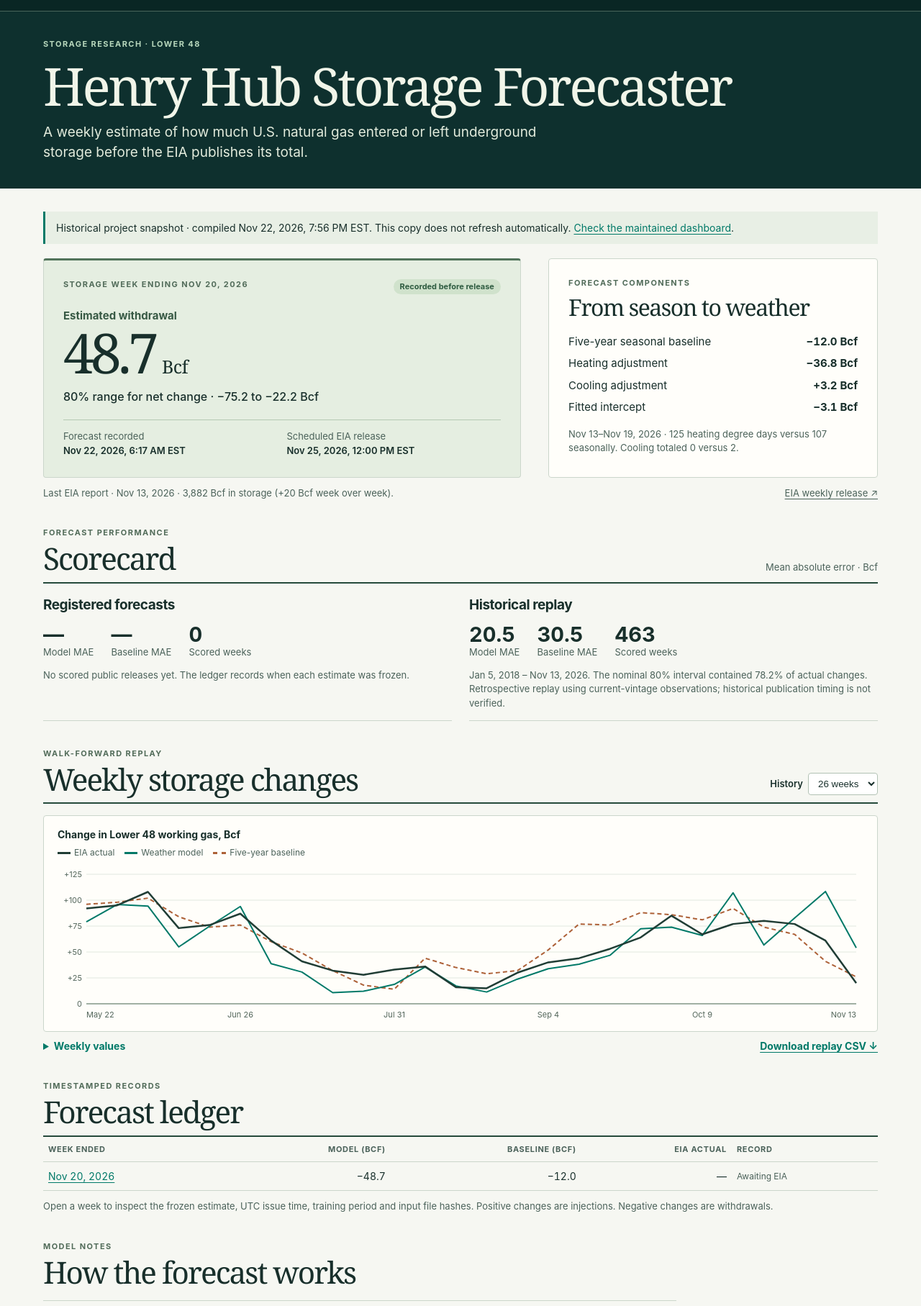
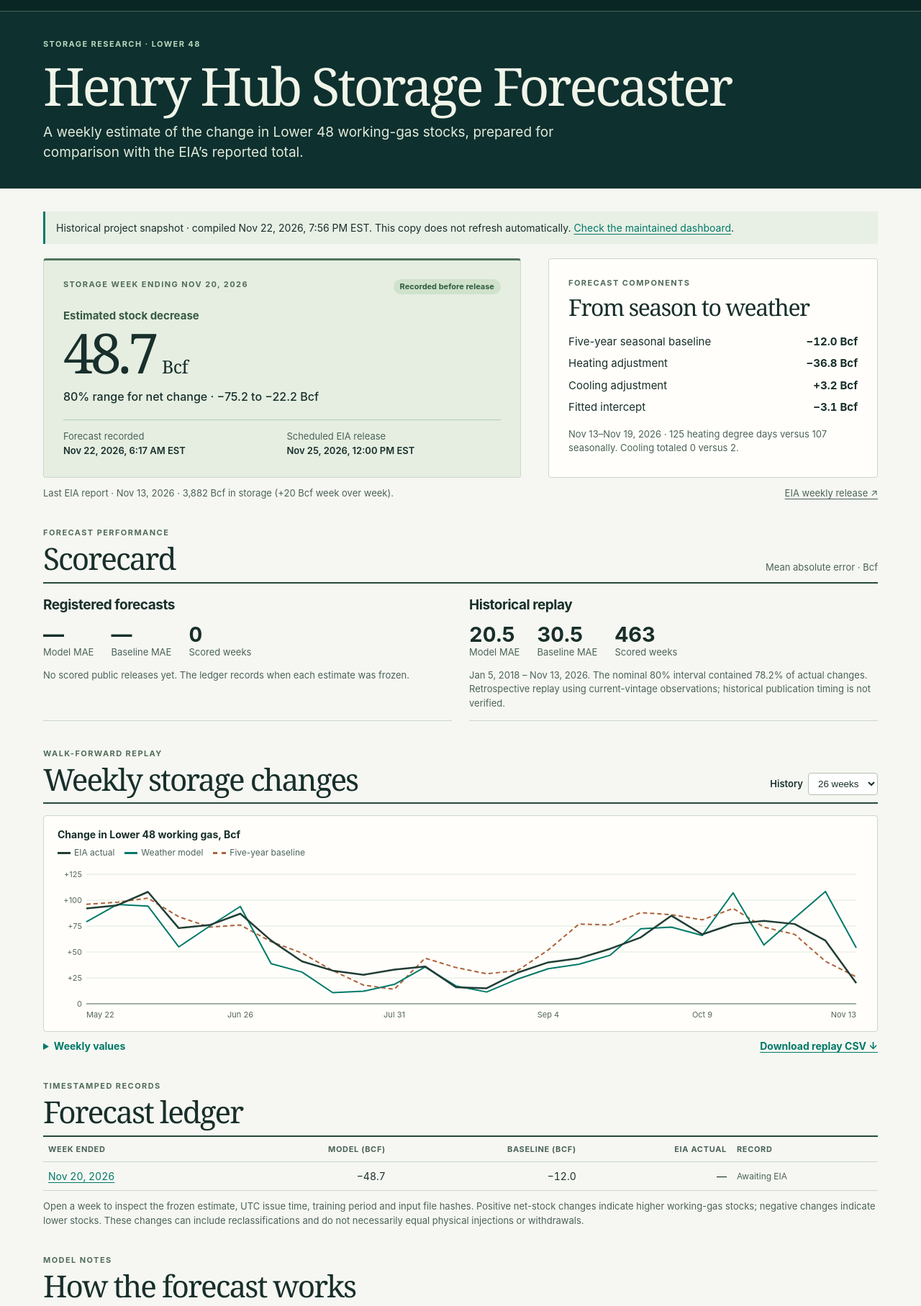
Before and after one commit to NeuraX-JB/henry-hub-storage-forecaster, a plain HTML site: page lab/storage/index.html in a window 1280 px wide. Shown: the part 46-1861 px from the top of the page at 72% size. Drawn offline with Linux system fonts and the light colour scheme.

Commit message:
Clarify working-gas stock changes and weekly table units

```diff
--- a/lab/storage/app.js
+++ b/lab/storage/app.js
@@ -53,7 +53,7 @@ function forecast(s) {
     return;
   }
   text("status", forecastStatus(s));
-  text("direction", d.forecast < 0 ? "Estimated withdrawal" : d.forecast > 0 ? "Estimated injection" : "Estimated change");
+  text("direction", d.forecast < 0 ? "Estimated stock decrease" : d.forecast > 0 ? "Estimated stock increase" : "Estimated stock change");
   text("number", format(Math.abs(d.forecast), 1));
   byId("number").append(el("small", "Bcf"));
   text("range", "80% range for net change · " + sign(d.low, 1) + " to " + sign(d.high, 1) + " Bcf");
--- a/lab/storage/index.html
+++ b/lab/storage/index.html
@@ -7,7 +7,7 @@
 <body><a class="skip" href="#main">Skip to forecast</a>
 <header><div class="shell nav"><a class="brand" href="../../"><svg aria-hidden="true" viewBox="0 0 34 27"><path d="M2 21l8-10 6 5 9-13M15 24l7-8 5 3 5-7"/></svg>Gas Research <span>/ Lab</span></a><nav aria-label="Sections"><a href="#scores">Scorecard</a><a href="#method">Method</a></nav></div></header>
 <main id="main">
-<section class="hero"><div class="shell"><p class="over">Storage research · Lower 48</p><h1>Henry Hub Storage Forecaster</h1><p class="intro">A weekly estimate of how much U.S. natural gas entered or left underground storage before the EIA publishes its total.</p></div></section>
+<section class="hero"><div class="shell"><p class="over">Storage research · Lower 48</p><h1>Henry Hub Storage Forecaster</h1><p class="intro">A weekly estimate of the change in Lower 48 working-gas stocks, prepared for comparison with the EIA’s reported total.</p></div></section>
 <div class="shell body"><p class="snapshot">Historical project snapshot · compiled <time id="as-of">23 November 2026</time>. This copy does not refresh automatically. <a href="https://neurax-jb.github.io/Henry-Hub-Futures-Curve-Explorer-How-the-Natural-Gas-Market-prices-winter/lab/storage/">Check the maintained dashboard</a>.</p><p id="load" role="status">Loading forecast archive…</p>
 <noscript><p>Enable JavaScript to explore the charts, or <a href="backtest.csv">download the historical forecasts as CSV</a>.</p></noscript>
 <div id="app" hidden>
@@ -27,9 +27,9 @@
 
 <section class="section"><div class="section-heading"><div><p class="over">Walk-forward replay</p><h2>Weekly storage changes</h2></div><label class="select-label">History <select id="weeks"><option value="13">13 weeks</option><option value="26" selected>26 weeks</option><option value="52">52 weeks</option></select></label></div>
 <figure class="chart-frame" aria-labelledby="chart-caption"><figcaption id="chart-caption">Change in Lower 48 working gas, Bcf</figcaption><div class="legend"><span class="actual">EIA actual</span><span class="model">Weather model</span><span class="base">Five-year baseline</span></div><svg id="chart" role="img" aria-label="Weekly actual storage changes and the two historical forecasts"></svg></figure>
-<div class="table-head"><details id="history-details"><summary>Weekly values</summary><div class="table-scroll" tabindex="0" role="region" aria-label="Weekly replay values, horizontally scrollable"><table><thead><tr><th scope="col">Week ended</th><th scope="col">Actual</th><th scope="col">Model (Bcf)</th><th scope="col">Baseline (Bcf)</th><th scope="col">80% range</th></tr></thead><tbody id="history-body"></tbody></table></div></details><a class="download" href="backtest.csv" download>Download replay CSV ↓</a></div></section>
+<div class="table-head"><details id="history-details"><summary>Weekly values</summary><div class="table-scroll" tabindex="0" role="region" aria-label="Weekly replay values, horizontally scrollable"><table><thead><tr><th scope="col">Week ended</th><th scope="col">Actual (Bcf)</th><th scope="col">Model (Bcf)</th><th scope="col">Baseline (Bcf)</th><th scope="col">80% range (Bcf)</th></tr></thead><tbody id="history-body"></tbody></table></div></details><a class="download" href="backtest.csv" download>Download replay CSV ↓</a></div></section>
 
-<section class="section"><div class="section-heading"><div><p class="over">Timestamped records</p><h2>Forecast ledger</h2></div></div><div class="table-scroll" tabindex="0" role="region" aria-label="Forecast ledger, horizontally scrollable"><table><thead><tr><th scope="col">Week ended</th><th scope="col">Model (Bcf)</th><th scope="col">Baseline (Bcf)</th><th scope="col">EIA actual</th><th scope="col">Record</th></tr></thead><tbody id="ledger"></tbody></table></div><p class="fine">Open a week to inspect the frozen estimate, UTC issue time, training period and input file hashes. Positive changes are injections. Negative changes are withdrawals.</p></section>
+<section class="section"><div class="section-heading"><div><p class="over">Timestamped records</p><h2>Forecast ledger</h2></div></div><div class="table-scroll" tabindex="0" role="region" aria-label="Forecast ledger, horizontally scrollable"><table><thead><tr><th scope="col">Week ended</th><th scope="col">Model (Bcf)</th><th scope="col">Baseline (Bcf)</th><th scope="col">EIA actual</th><th scope="col">Record</th></tr></thead><tbody id="ledger"></tbody></table></div><p class="fine">Open a week to inspect the frozen estimate, UTC issue time, training period and input file hashes. Positive net-stock changes indicate higher working-gas stocks; negative changes indicate lower stocks. These changes can include reclassifications and do not necessarily equal physical injections or withdrawals.</p></section>
 
 <section id="method" class="section method"><p class="over">Model notes</p><h2>How the forecast works</h2>
 <details open><summary>Target and observed weather</summary><p>The target is the change in EIA’s Lower 48 working gas inventory between consecutive Friday mornings, measured in billion cubic feet (Bcf). For each week, the model uses NOAA’s population-weighted U.S. heating and cooling degree days (HDD and CDD, 65°F base) from the previous Friday through Thursday. It produces its estimate after the weather week closes and before the storage report. “Henry Hub” identifies the market context. The storage total covers the Lower 48 states.</p></details>
```
